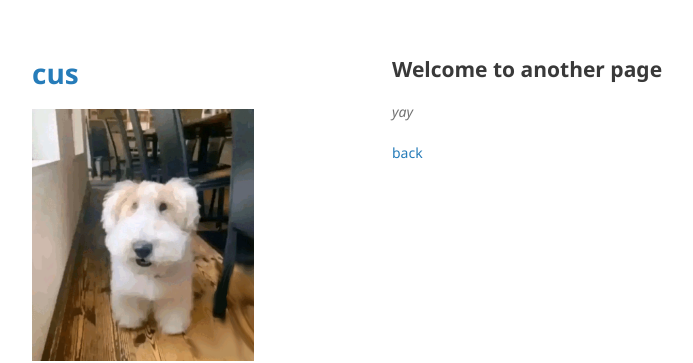
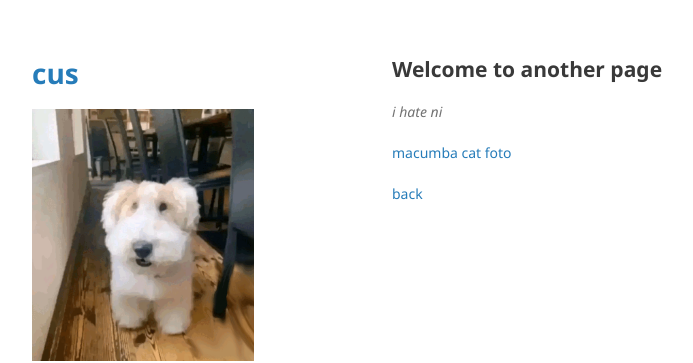
Before and after one commit to micropolla/cus, a Jekyll site: the page built from pages/another-page.md, in a window 1280 px wide. Shown: the top 363 px of the page, without its empty margins (178-871 px from the left). Built offline with Jekyll 4.4.1, drawn with Linux system fonts in a browser that asks for light colours; our own code applies the rules of GitHub Pages for plain Markdown files.

Commit message:
Automated update

```diff
--- a/pages/another-page.md
+++ b/pages/another-page.md
@@ -4,6 +4,8 @@ layout: default
 
 ## Welcome to another page
 
-_yay_
+_i hate ni_
+
+[macumba cat foto](./../assets/img/logo.png)
 
 [back](./)
```
Also changed, not shown: download/logo.png (added).
